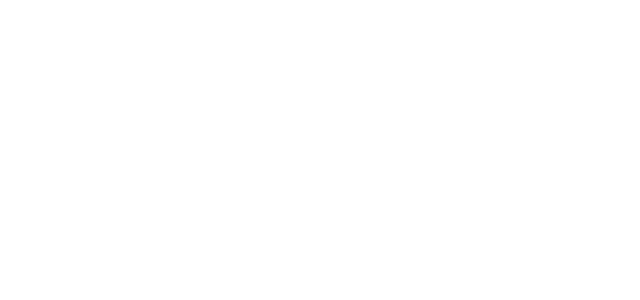
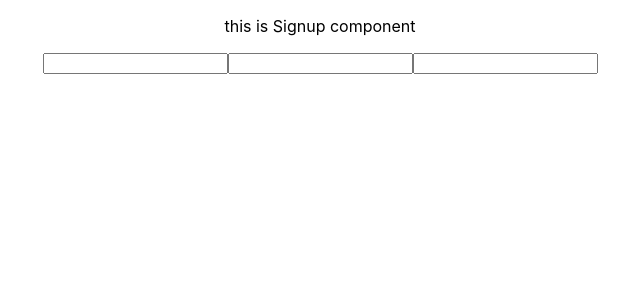
Before and after one commit to khushboo20kumari/login-signup-firebase, a React (Create React App) app: page / in a window 1280 px wide. Shown: the top 300 px of the page, without its empty margins (320-960 px from the left). Built offline with nearby package versions, Linux system fonts and the light colour scheme.

Commit message:
add input tag

```diff
--- a/src/App.js
+++ b/src/App.js
@@ -1,8 +1,10 @@
+import SignupPage from './Component/Index/SignupPage';
 
 import './App.css';
 function App() {
   return (
     <div className="App">
+      <SignupPage/>
 
     </div>
   );
--- a/src/Component/Index/SignupPage.js
+++ b/src/Component/Index/SignupPage.js
@@ -1,7 +1,10 @@
-function SignupPage(){
-    return(
+function SignupPage() {
+    return (
         <>
-        <p>this is Signup component</p>
+            <p>this is Signup component</p>
+            <input className="userName"></input>
+            <input className="Password"></input>
+            <input className="Email"></input>
         </>
     )
 }
```
